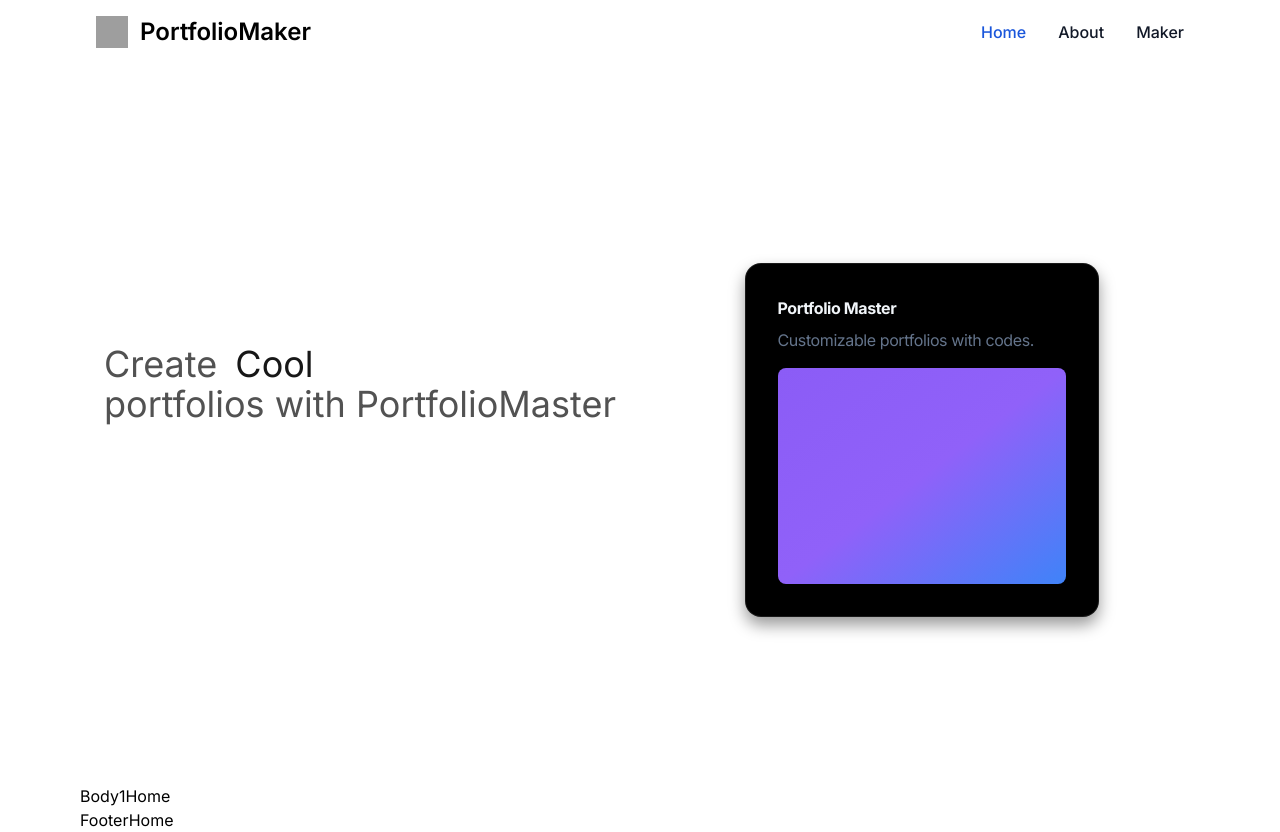
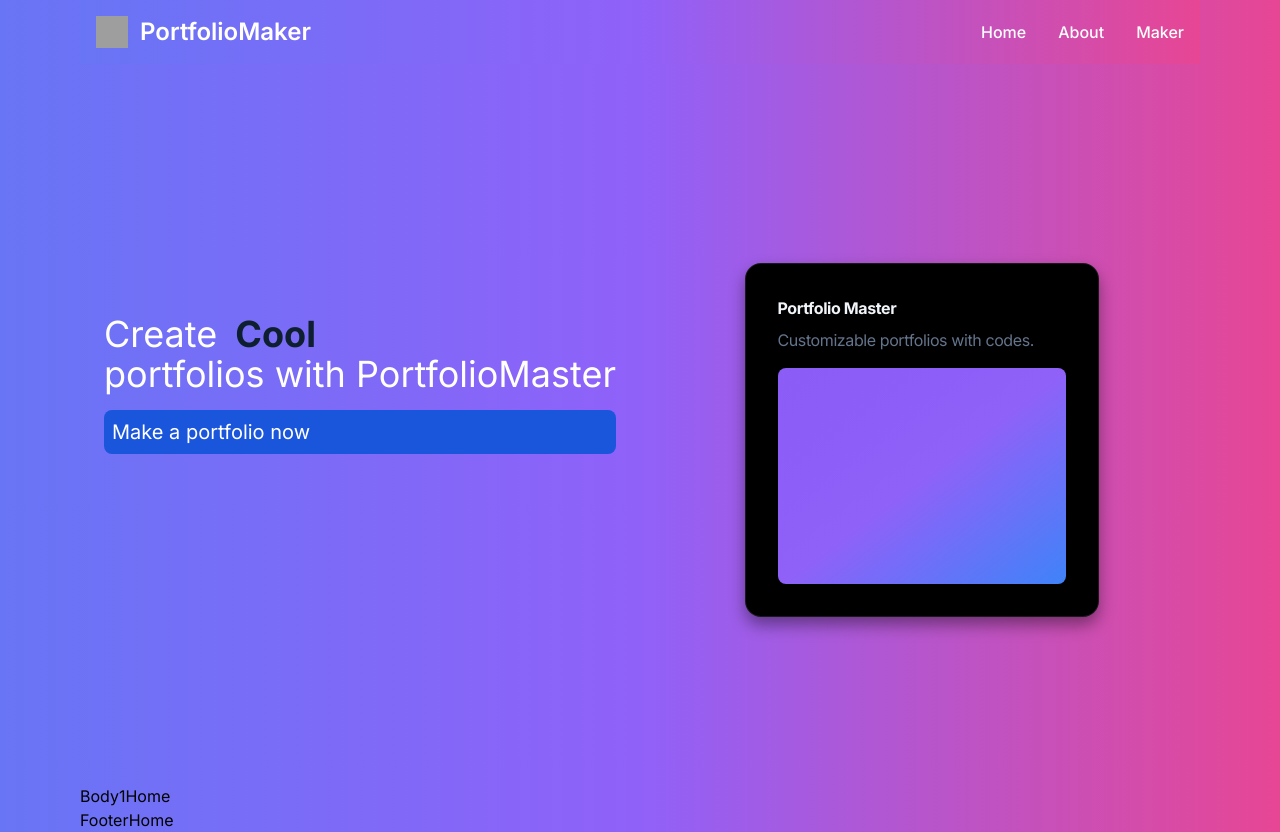
Before and after one commit to FariaLimpa/portfolio-maker, a Next.js app: page / in a window 1280 px wide. Built offline with nearby package versions, Linux system fonts and the light colour scheme; grey boxes are pictures that could not be loaded.

Commit message:
Refactor layout and page components to use gradient background colors

```diff
--- a/app/(withcommonlayout)/layout.js
+++ b/app/(withcommonlayout)/layout.js
@@ -3,7 +3,7 @@ import { GoogleTagManager } from "@next/third-parties/google";
 import { Inter } from "next/font/google";
 import NavbarHome from "../components/home/NavbarHome";
 import FooterHome from "../components/home/FooterHome";
-import "../globals.css"
+import "../globals.css";
 
 const inter = Inter({ subsets: ["latin"] });
 
@@ -11,11 +11,13 @@ const layout = ({ children }) => {
   return (
     <html lang="en">
       <body className={inter.className}>
-        <main className="min-h-screen relative mx-auto px-6 sm:px-12 lg:max-w-[70rem] xl:max-w-[76rem] 2xl:max-w-[92rem] text-black">
-          <NavbarHome></NavbarHome>
-          {children}
-          <FooterHome></FooterHome>
-        </main>
+        <div className="bg-gradient-to-r from-indigo-500 via-purple-500 to-pink-500">
+          <main className="min-h-screen relative mx-auto px-6 sm:px-12 lg:max-w-[70rem] xl:max-w-[76rem] 2xl:max-w-[92rem] text-black ">
+            <NavbarHome></NavbarHome>
+            {children}
+            <FooterHome></FooterHome>
+          </main>
+        </div>
       </body>
     </html>
   );
--- a/app/components/home/HeaderHome.jsx
+++ b/app/components/home/HeaderHome.jsx
@@ -1,19 +1,28 @@
 import React from "react";
 import { FlipWords } from "../ui/flip-words";
 import { PinContainer } from "../ui/3d-pin";
+import Link from "next/link";
 
 const HeaderHome = () => {
   return (
     <div className="grid grid-cols-2 ">
       <div>
         <div className="h-[40rem] flex justify-center items-center px-4">
-          <div className="text-4xl mx-auto font-normal text-neutral-600 dark:text-neutral-400">
+          <div className="text-4xl mx-auto font-normal text-white dark:text-neutral-400">
             Create{" "}
             <FlipWords
+              className={"text-[#0e1f30] font-bold"}
+              interval={2000}
               words={["Awesome", "Cool", "Amazing", "Incredible", "Fantastic"]}
             />{" "}
             <br />
             portfolios with PortfolioMaster
+            <br />
+            <div className="py-2 mt-4 text-xl text-white bg-blue-700 rounded-lg hover:bg-blue-800">
+              <Link href="/dataform" className="ml-2 py-5 mt-4 text-xl ">
+                Make a portfolio now
+              </Link>
+            </div>
           </div>
         </div>
       </div>
--- a/app/components/home/NavbarHome.jsx
+++ b/app/components/home/NavbarHome.jsx
@@ -5,7 +5,7 @@ import React from "react";
 const NavbarHome = () => {
   return (
     <div>
-      <nav className="bg-white border-gray-200 dark:bg-gray-900">
+      <nav className="bg-gradient-to-r from-indigo-500 via-purple-500 to-pink-500">
         <div className="max-w-screen-xl flex flex-wrap items-center justify-between mx-auto p-4">
           <Link
             href="/"
@@ -18,7 +18,7 @@ const NavbarHome = () => {
               className="h-8"
               alt="Flowbite Logo"
             />
-            <span className="self-center text-2xl font-semibold whitespace-nowrap dark:text-white">
+            <span className="text-white self-center text-2xl font-semibold whitespace-nowrap dark:text-white">
               PortfolioMaker
             </span>
           </Link>
@@ -47,11 +47,11 @@ const NavbarHome = () => {
             </svg>
           </button>
           <div className="hidden w-full md:block md:w-auto" id="navbar-default">
-            <ul className="font-medium flex flex-col p-4 md:p-0 mt-4 border border-gray-100 rounded-lg bg-gray-50 md:flex-row md:space-x-8 rtl:space-x-reverse md:mt-0 md:border-0 md:bg-white dark:bg-gray-800 md:dark:bg-gray-900 dark:border-gray-700">
+            <ul className="font-medium flex flex-col p-4 md:p-0 mt-4 border md:flex-row md:space-x-8  rtl:space-x-reverse md:mt-0 md:border-0  dark:bg-gray-800 md:dark:bg-gray-900 dark:border-gray-700">
               <li>
                 <Link
                   href="/"
-                  className="block py-2 px-3 text-white bg-blue-700 rounded md:bg-transparent md:text-blue-700 md:p-0 dark:text-white md:dark:text-blue-500"
+                  className="block py-2 px-3 text-white bg-blue-700 rounded md:bg-transparent  md:p-0 dark:text-white md:dark:text-blue-500"
                   aria-current="page"
                 >
                   Home
@@ -60,7 +60,7 @@ const NavbarHome = () => {
               <li>
                 <a
                   href="#"
-                  className="block py-2 px-3 text-gray-900 rounded hover:bg-gray-100 md:hover:bg-transparent md:border-0 md:hover:text-blue-700 md:p-0 dark:text-white md:dark:hover:text-blue-500 dark:hover:bg-gray-700 dark:hover:text-white md:dark:hover:bg-transparent"
+                  className="block py-2 px-3 text-white  rounded hover:bg-gray-100 md:hover:bg-transparent md:border-0 md:hover:text-blue-700 md:p-0 dark:text-white md:dark:hover:text-blue-500 dark:hover:bg-gray-700 dark:hover:text-white md:dark:hover:bg-transparent"
                 >
                   About
                 </a>
@@ -68,7 +68,7 @@ const NavbarHome = () => {
               <li>
                 <Link
                   href="/dataform"
-                  className="block py-2 px-3 text-gray-900 rounded hover:bg-gray-100 md:hover:bg-transparent md:border-0 md:hover:text-blue-700 md:p-0 dark:text-white md:dark:hover:text-blue-500 dark:hover:bg-gray-700 dark:hover:text-white md:dark:hover:bg-transparent"
+                  className="block py-2 px-3 text-white rounded hover:bg-gray-100 md:hover:bg-transparent md:border-0 md:hover:text-blue-700 md:p-0 dark:text-white md:dark:hover:text-blue-500 dark:hover:bg-gray-700 dark:hover:text-white md:dark:hover:bg-transparent"
                 >
                   Maker
                 </Link>
```
Also changed, not shown: 1 other file (tests, documents, lock files or other folders).
